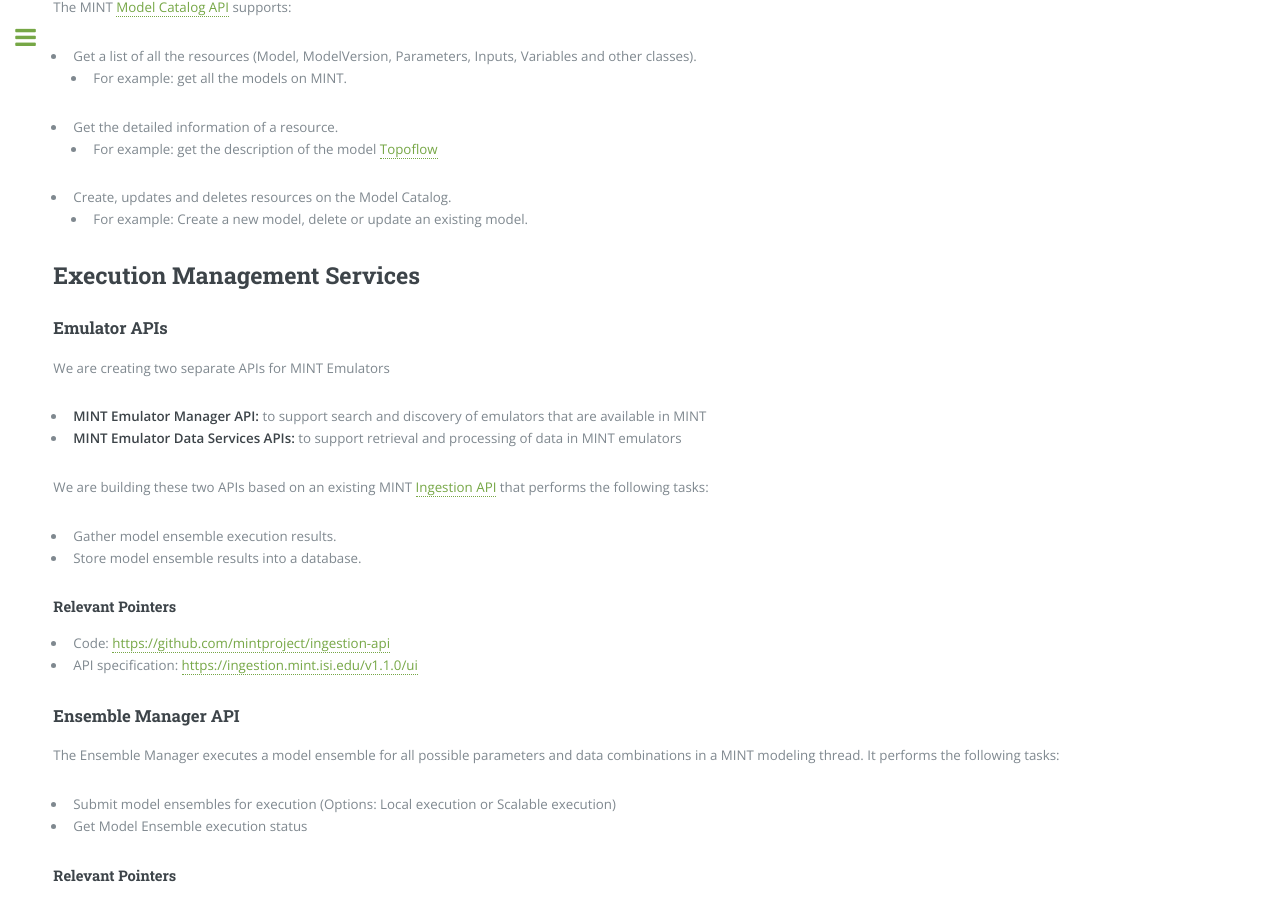
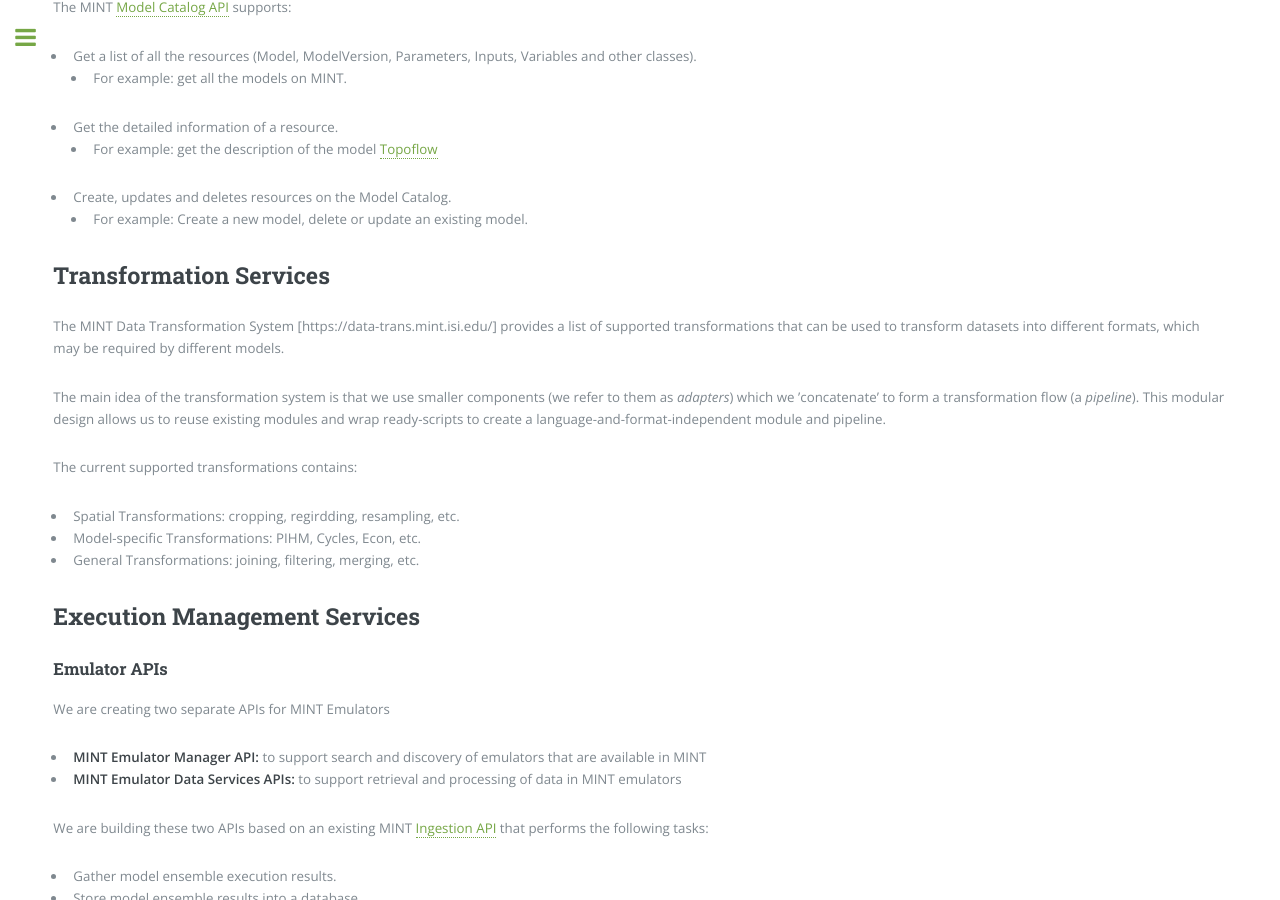
Before and after one commit to KnowledgeCaptureAndDiscovery/MINT, a Jekyll site: the page built from products.md, in a window 1280 px wide and 900 px high, scrolled down 1725 px. Built offline with Jekyll 4.4.1, drawn with Linux system fonts in a browser that asks for light colours.

Commit message:
Update products.md

```diff
--- a/products.md
+++ b/products.md
@@ -74,6 +74,15 @@ The MINT [Model Catalog API](https://api.models.mint.isi.edu/latest/ui/) support
 - Create, updates and deletes resources on the Model Catalog.
     - For example: Create a new model, delete or update an existing model.
 
+## Transformation Services
+The MINT Data Transformation System [https://data-trans.mint.isi.edu/] provides a list of supported transformations that can be used to transform datasets into different formats, which may be required by different models.
+
+The main idea of the transformation system is that we use smaller components (we refer to them as *adapters*) which we ’concatenate’ to form a transformation flow (a *pipeline*). This modular design allows us to reuse existing modules and wrap ready-scripts to create a language-and-format-independent module and pipeline.
+
+The current supported transformations contains:
+- Spatial Transformations: cropping, regirdding, resampling, etc.
+- Model-specific Transformations: PIHM, Cycles, Econ, etc.
+- General Transformations: joining, filtering, merging, etc.
 
 ## Execution Management Services
 
```
